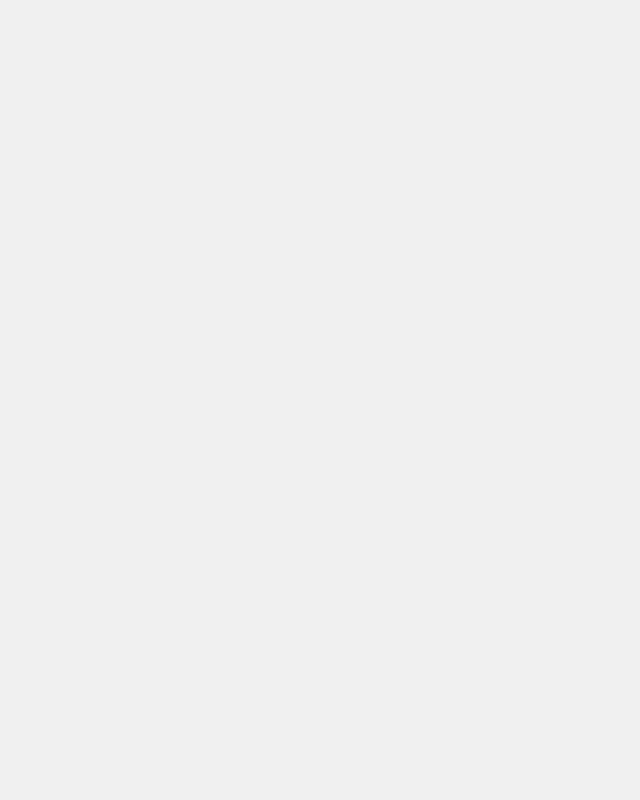
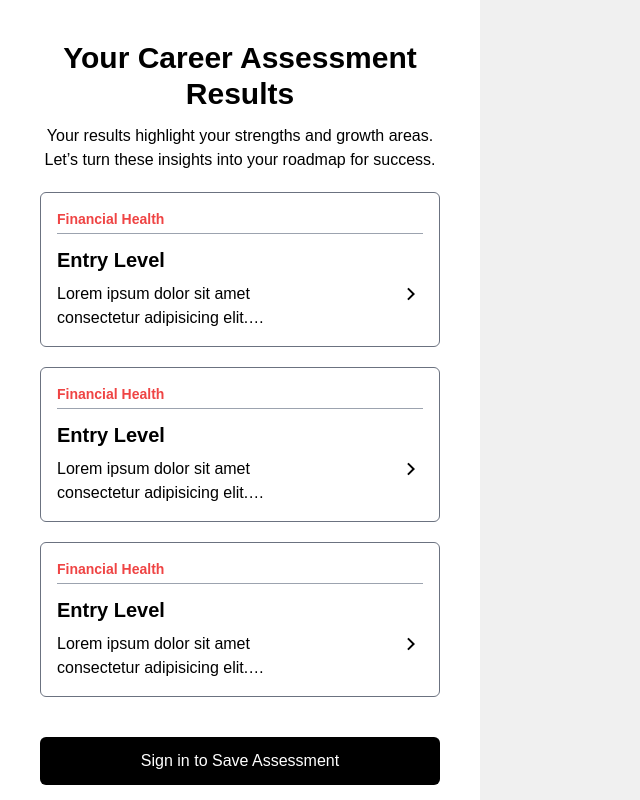
Before and after one commit to marybethsato/uvaro-assess, a React (Create React App) app: page /result in a window 1280 px wide. Before the commit this address had no page. Shown: the whole page, without its empty margins (0-640 px from the left). Built offline with nearby package versions, Linux system fonts and the light colour scheme.

Commit message:
Add Result page ui

```diff
--- a/src/App.tsx
+++ b/src/App.tsx
@@ -6,6 +6,7 @@ import CompleteAssessment from "./pages/CompleteAssessment";
 import Welcome from "./pages/Welcome";
 import "./styles/globals.css";
 import Signin from "./pages/Signin";
+import Result from "./pages/Result";
 
 export default function App() {
   useViewportHeight();
@@ -16,7 +17,8 @@ export default function App() {
         <Route path="/" element={<Welcome />} />
         <Route path="/assessment" element={<Assessment />} />
         <Route path="/completeAssessment" element={<CompleteAssessment />} />
-        <Route path="/signup" element={<Signin />} />
+        <Route path="/signin" element={<Signin />} />
+        <Route path="/result" element={<Result />} />
       </Routes>
     </BrowserRouter>
   );
--- /dev/null
+++ b/src/components/result/ResultCard.tsx
@@ -0,0 +1,25 @@
+import { RiArrowRightSLine } from "react-icons/ri";
+import Layout from "../Layout";
+
+export default function ResultCard() {
+  return (
+    <div className="p-4 border border-gray-500 my-5 rounded-md">
+      <p className="text-red-500 font-semibold text-sm ">Financial Health</p>
+      <hr className="h-px mt-1 border-0 bg-gray-400" />
+      <div className="flex flex-row items-center mt-3 justify-between">
+        <div className="w-3/4">
+          <p className="text-xl font-bold mb-2">Entry Level</p>
+          <p className="line-clamp-2">
+            Lorem ipsum dolor sit amet consectetur adipisicing elit. Assumenda
+            aliquid enim, quo officia minus, iusto unde animi et deserunt
+            perferendis hic possimus praesentium nemo odit, quasi libero
+            molestias sequi. Delectus.
+          </p>
+        </div>
+        <div className="mt-3">
+          <RiArrowRightSLine className="text-2xl" />
+        </div>
+      </div>
+    </div>
+  );
+}
--- a/src/pages/Assessment.tsx
+++ b/src/pages/Assessment.tsx
@@ -12,6 +12,7 @@ import { ALL_CATEGORIES } from "../graphql/queries";
 interface Answer {
   answer_id: number;
   answer_text: string;
+  weighting: number;
 }
 
 interface Question {
@@ -28,7 +29,9 @@ interface Category {
 
 interface SelectedAnswer {
   questionId: number;
+  answerId: number;
   answer: string;
+  weighting: number;
 }
 
 interface Note {
--- a/src/pages/CompleteAssessment.tsx
+++ b/src/pages/CompleteAssessment.tsx
@@ -23,7 +23,7 @@ export default function CompleteAssessment() {
 
         <div className="w-full flex mt-32">
           <BaseButton
-            onClick={() => navigate("/")}
+            onClick={() => navigate("/result")}
             className="bg-green-600 hover:bg-green-700 text-white px-8 w-full"
           >
             View Results
--- /dev/null
+++ b/src/pages/Result.tsx
@@ -0,0 +1,35 @@
+import ResultCard from "../components/result/ResultCard";
+import BaseButton from "../components/buttons/BaseButton";
+import { useNavigate } from "react-router-dom";
+import Layout from "../components/Layout";
+
+const Result = () => {
+  const navigate = useNavigate();
+
+  return (
+    <Layout>
+      <div className="mx-10">
+        <h1 className="text-3xl font-bold text-center mt-10 mb-3">
+          Your Career Assessment Results
+        </h1>
+        <p className="text-center">
+          Your results highlight your strengths and growth areas. Let’s turn
+          these insights into your roadmap for success.
+        </p>
+        <ResultCard />
+        <ResultCard />
+        <ResultCard />
+        <div className="flex justify-center">
+          <BaseButton
+            className="mt-5 bg-black text-white w-full hover:bg-gray-700"
+            onClick={() => navigate("/signin")}
+          >
+            Sign in to Save Assessment
+          </BaseButton>
+        </div>
+      </div>
+    </Layout>
+  );
+};
+
+export default Result;
```
